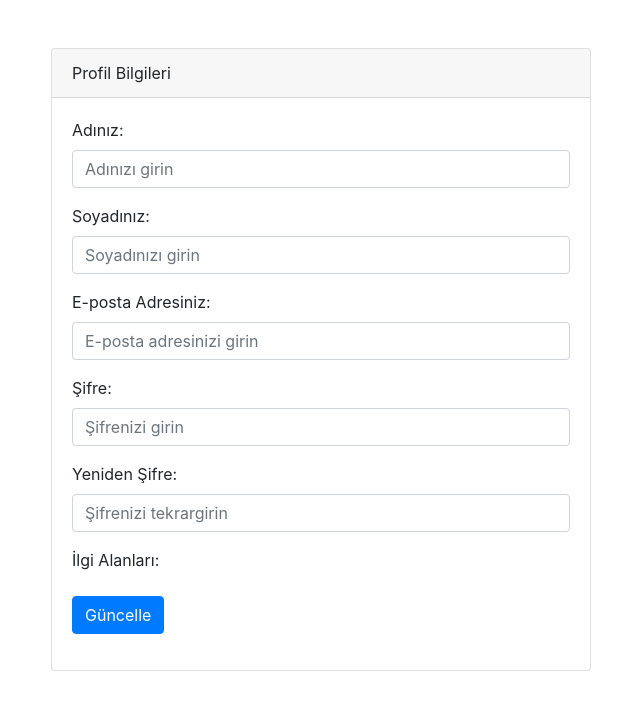
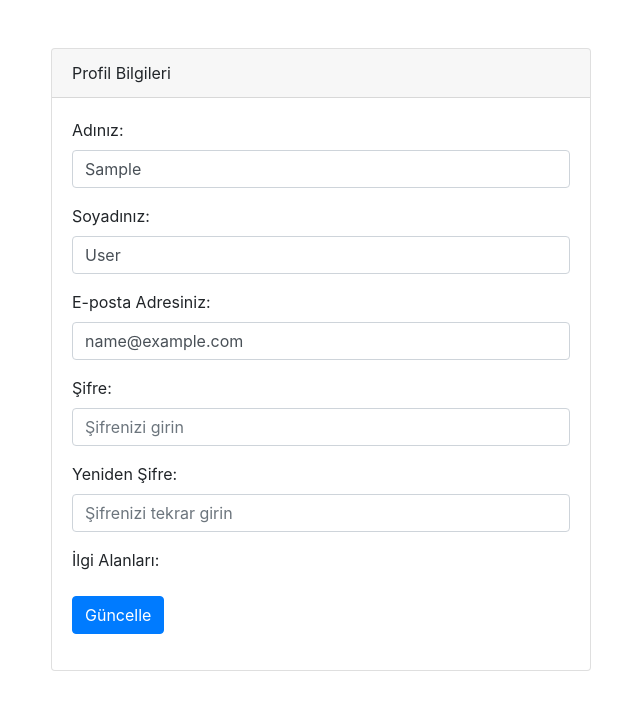
Before and after one commit to Veliashvilii/academicArticleProject, a Django app: template user/templates/user/profile.html in a window 1280 px wide. Shown: the part 56-766 px from the top of the page, without its empty margins (319-959 px from the left). Run offline with Django 4.2, Linux system fonts and the light colour scheme; the template is opened without the code that fills it, so the values that code supplies are empty; the visitor is signed in with stand-in values (Sample User, id 1); some libraries are stand-ins or nearby versions.

Commit message:
The user can update their information from the profile page.

```diff
--- a/user/templates/user/profile.html
+++ b/user/templates/user/profile.html
@@ -16,15 +16,15 @@
             {% endif %}
             <div class="form-group">
               <label for="name">Adınız:</label>
-              <input type="text" class="form-control" id="name" name="name" placeholder="Adınızı girin">
+              <input type="text" class="form-control" id="name" name="name" placeholder="Adınızı girin" value="{{ user.first_name }}">
             </div>
             <div class="form-group">
               <label for="surname">Soyadınız:</label>
-              <input type="text" class="form-control" id="surname" name="surname" placeholder="Soyadınızı girin">
+              <input type="text" class="form-control" id="surname" name="surname" placeholder="Soyadınızı girin" value="{{ user.last_name }}">
             </div>
             <div class="form-group">
               <label for="email">E-posta Adresiniz:</label>
-              <input type="email" class="form-control" id="email" name="email" placeholder="E-posta adresinizi girin">
+              <input type="email" class="form-control" id="email" name="email" placeholder="E-posta adresinizi girin" value="{{ user.email }}">
             </div>
             <div class="form-group">
               <label for="password">Şifre:</label>
@@ -33,14 +33,14 @@
             <div class="form-group">
               <div class="form-group">
                 <label for="password">Yeniden Şifre:</label>
-                <input type="password" class="form-control" id="repassword" name="repassword" placeholder="Şifrenizi tekrargirin">
+                <input type="password" class="form-control" id="repassword" name="repassword" placeholder="Şifrenizi tekrar girin">
               </div>
               <div class="form-group">
               <label>İlgi Alanları:</label>
               <div class="checkbox-list">
                 {% for interest in interest_areas %}
                   <div class="form-check">
-                    <input class="form-check-input" type="checkbox" value="{{ interest }}" id="interest_{{ forloop.counter }}" name="interests">
+                    <input class="form-check-input" type="checkbox" value="{{ interest }}" id="interest_{{ forloop.counter }}" name="interests" {% if interest in current_interests %} checked {% endif %}>
                     <label class="form-check-label" for="interest_{{ forloop.counter }}">
                       {{ interest }}
                     </label>
```
Also changed, not shown: user/views.py (+13 -1 lines), 1 other file.
